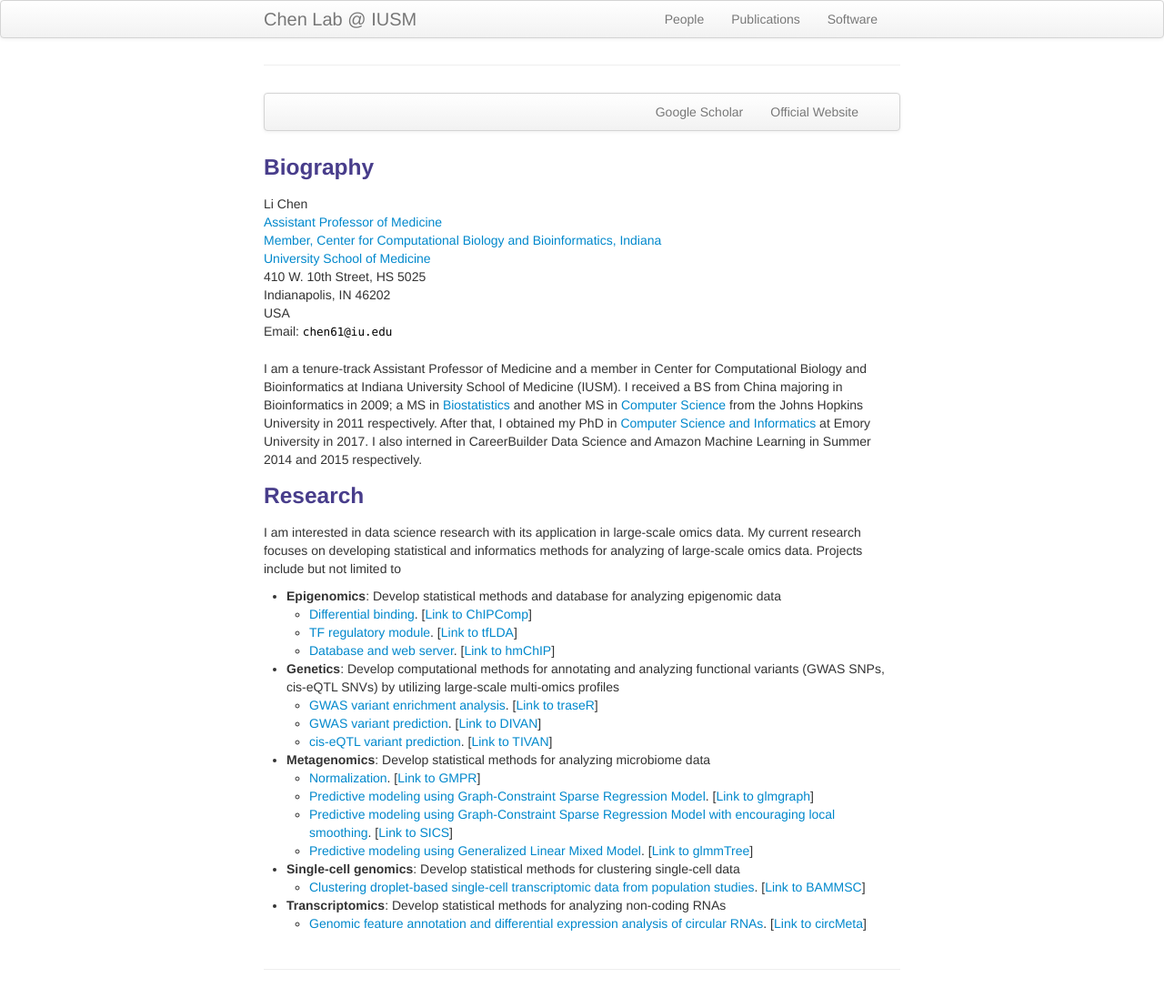
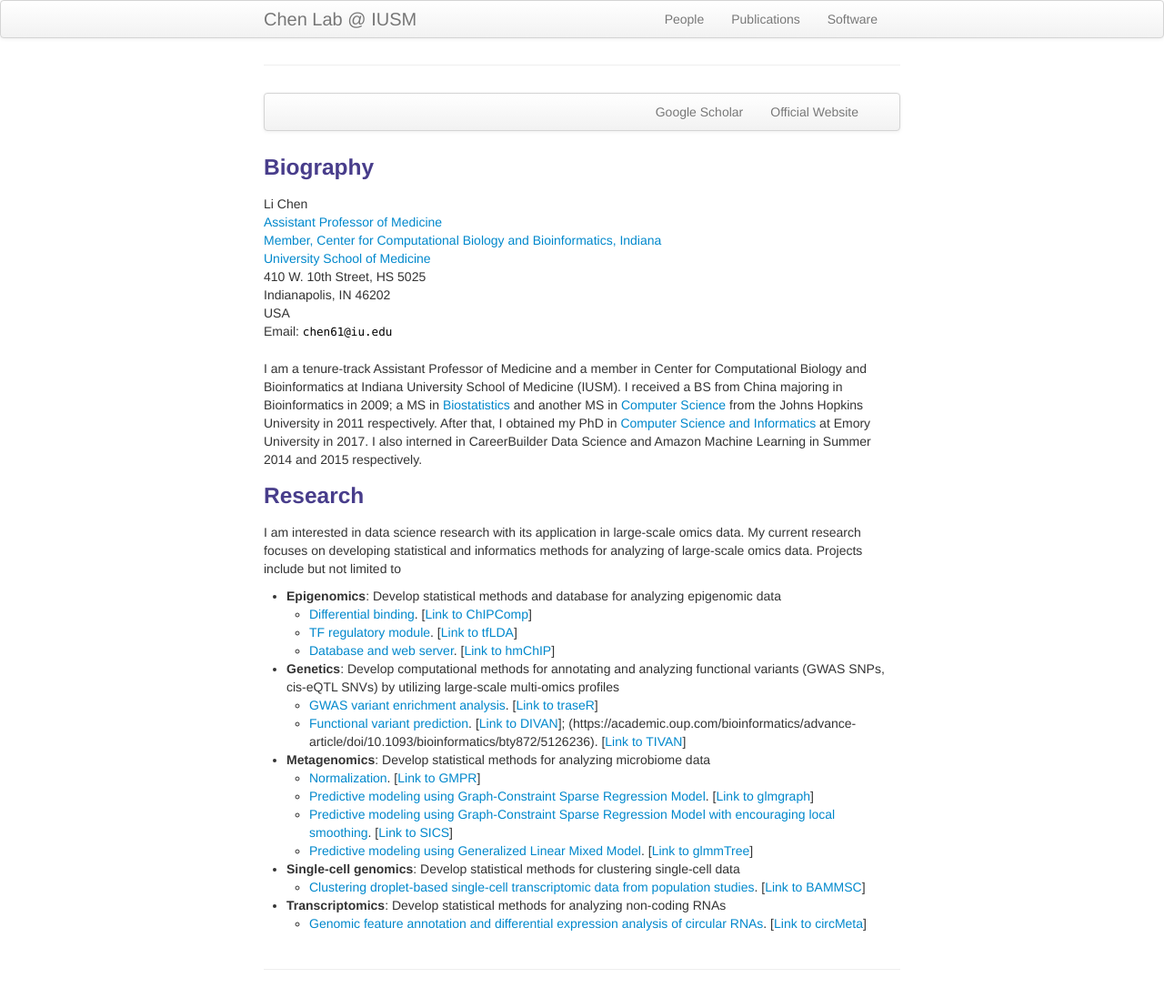
Before and after one commit to lichenbiostat/lichen-lab.github.io, a Jekyll site: the page built from index.md, in a window 1280 px wide. Shown: the whole page at 91% size. Built offline with Jekyll 4.4.1, drawn with Linux system fonts in a browser that asks for light colours.

Commit message:
Update index.md

```diff
--- a/index.md
+++ b/index.md
@@ -48,8 +48,7 @@ Develop statistical methods and database for analyzing epigenomic data
 - **Genetics**:
 Develop computational methods for annotating and analyzing functional variants (GWAS SNPs, cis-eQTL SNVs) by utilizing large-scale multi-omics profiles
 	- [GWAS variant enrichment analysis](https://academic.oup.com/bioinformatics/article/32/8/1214/1744655). [<a href="http://bioconductor.org/packages/release/bioc/html/traseR.html">Link to traseR</a>]
-	- [GWAS variant prediction](https://genomebiology.biomedcentral.com/articles/10.1186/s13059-016-1112-z). [<a href="https://sites.google.com/site/emorydivan/">Link to DIVAN</a>]
-	- [cis-eQTL variant prediction](https://academic.oup.com/bioinformatics/advance-article/doi/10.1093/bioinformatics/bty872/5126236). [<a href="https://github.com/lichen-lab/TIVAN">Link to TIVAN</a>]
+	- [Functional variant prediction](https://genomebiology.biomedcentral.com/articles/10.1186/s13059-016-1112-z). [<a href="https://sites.google.com/site/emorydivan/">Link to DIVAN</a>]; (https://academic.oup.com/bioinformatics/advance-article/doi/10.1093/bioinformatics/bty872/5126236). [<a href="https://github.com/lichen-lab/TIVAN">Link to TIVAN</a>]
 
 - **Metagenomics**:
 Develop statistical methods for analyzing microbiome data
```
